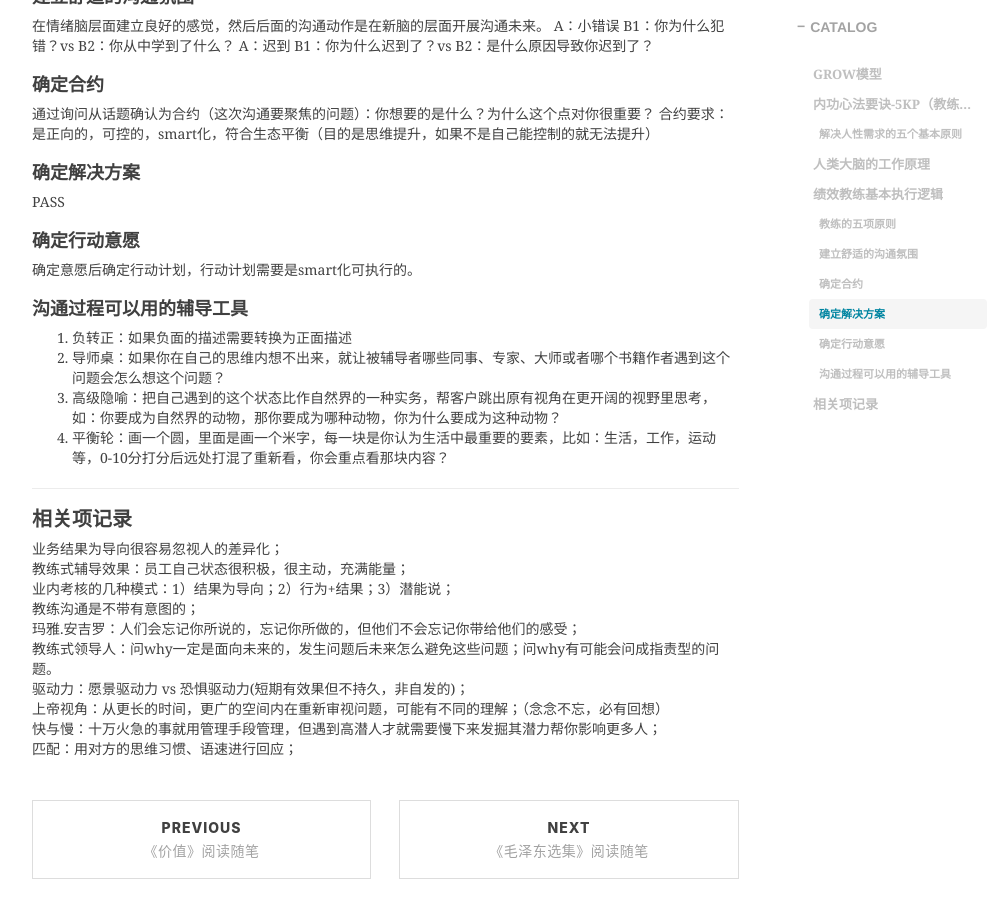
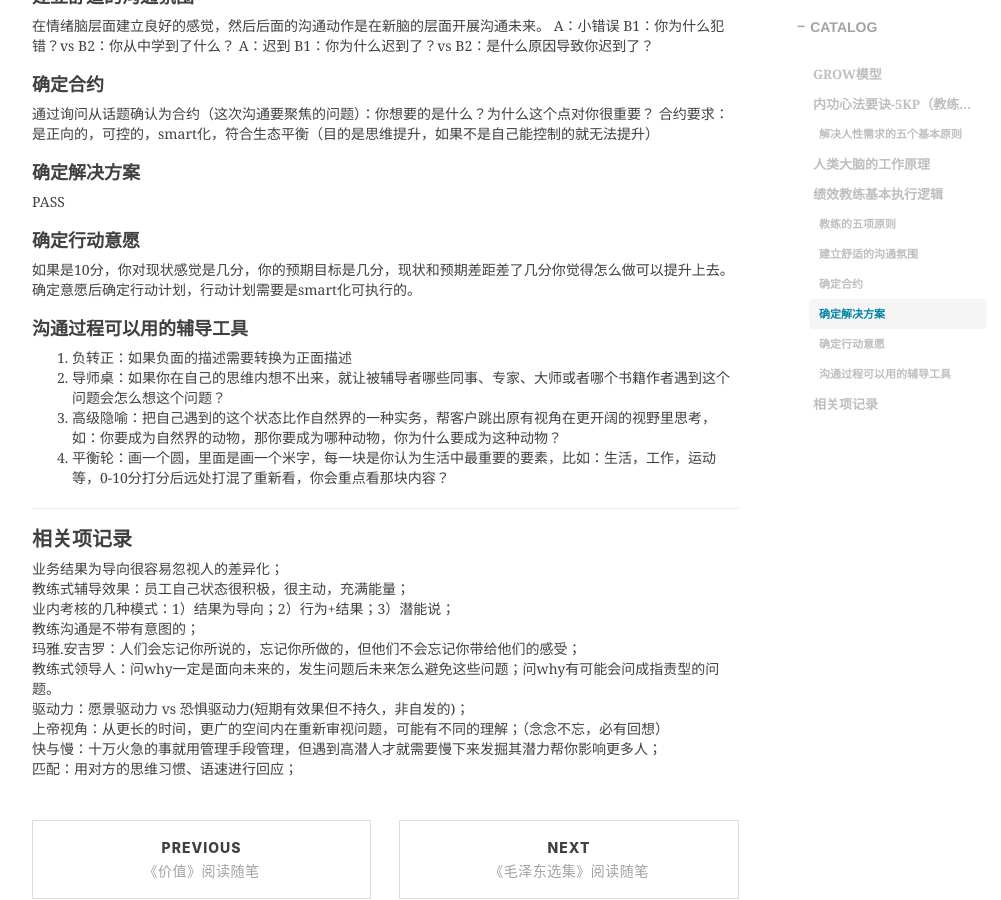
Before and after one commit to shihai1991/shihai1991.github.io, a Jekyll site: the page built from _posts/2022-08-21-教练式辅导.md, in a window 1280 px wide and 900 px high, scrolled down 1437 px. Shown: the whole window, without its empty margins (233-1234 px from the left). Built offline with Jekyll 4.4.1, drawn with Linux system fonts in a browser that asks for light colours; nearby versions of some CDN libraries; comment, search, counter and statistics services are not loaded.

Commit message:
Update 2022-08-21-教练式辅导.md

```diff
--- a/_posts/2022-08-21-教练式辅导.md
+++ b/_posts/2022-08-21-教练式辅导.md
@@ -54,6 +54,7 @@ A：迟到 B1：你为什么迟到了？vs B2：是什么原因导致你迟到
 PASS
 
 ### 确定行动意愿
+如果是10分，你对现状感觉是几分，你的预期目标是几分，现状和预期差距差了几分你觉得怎么做可以提升上去。
 确定意愿后确定行动计划，行动计划需要是smart化可执行的。
 
 ### 沟通过程可以用的辅导工具
```
